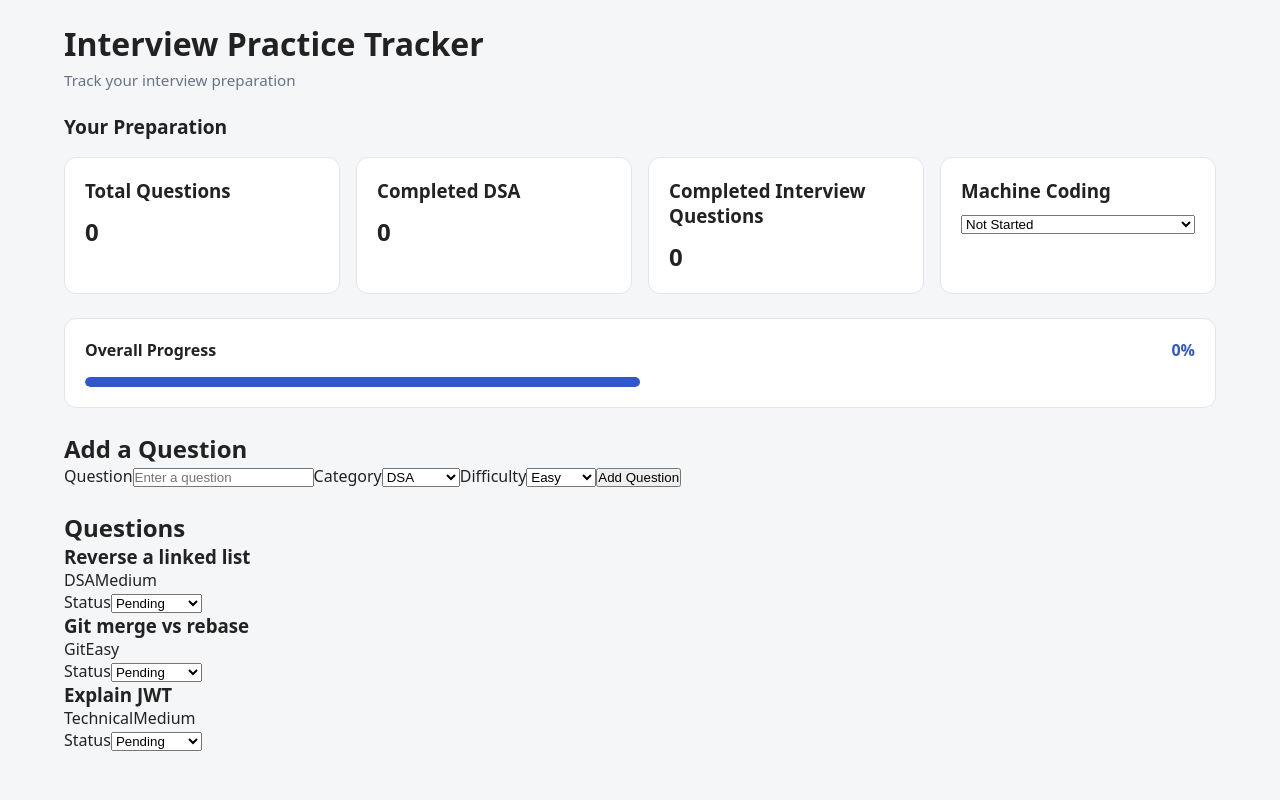
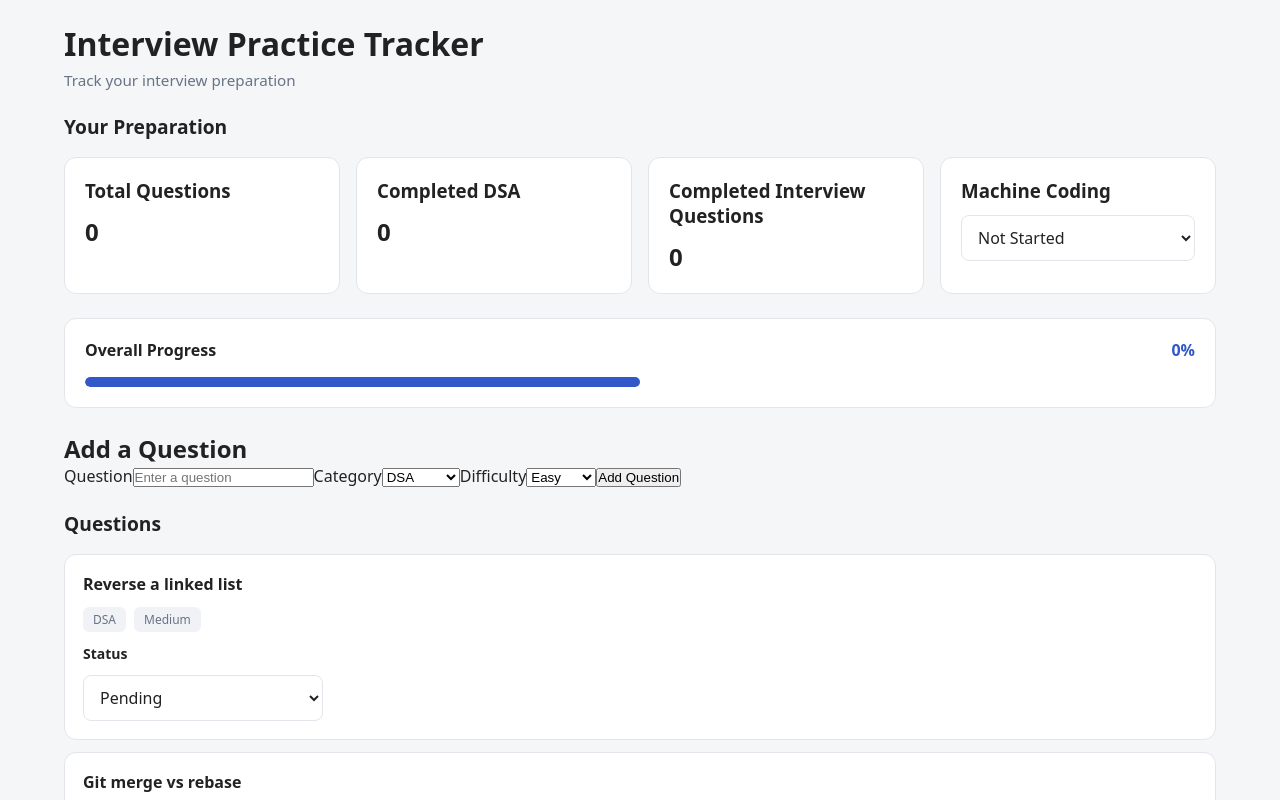
Before and after one commit to novix-vertex/SCS3-Interview-Practice-Tracker, a React (Vite) app: page / in a window 1280 px wide. Shown: the top 800 px of the page. Built offline with nearby package versions, Linux system fonts and the light colour scheme.

Commit message:
- question list css added - dropdown(select) css added

```diff
--- a/src/index.css
+++ b/src/index.css
@@ -6,6 +6,9 @@
   --white: #FFFFFF;
   --gray-color: #687386;
   --primary-color: #3157C8;
+
+  --border-hover-color: #C5CBD5;
+  --tag-background-color: #F0F2F6;
 }
 
 /* Global Reset */
@@ -140,12 +143,100 @@ body {
   height: 0.625rem;
   overflow: hidden;
   background: var(--progress-background-color);
-  border-radius:1rem;
+  border-radius: 1rem;
 }
 
 .progress-fill {
   height: 100%;
   background: var(--primary-color);
   transition: width 0.2s ease;
-  border-radius:1rem;
+  border-radius: 1rem;
 }
+
+
+/* Questions Section */
+.question-list-section {
+  display: flex;
+  flex-direction: column;
+  gap: 1rem;
+  min-width: 0;
+}
+
+.question-list-section h2 {
+  font-size: 1.2rem;
+  line-height: 1.4;
+}
+
+.question-list {
+  display: flex;
+  flex-direction: column;
+  gap: 0.75rem;
+}
+
+/* Question Card */
+.question-card {
+  display: flex;
+  min-width: 0;
+  padding: 1.125rem;
+  background: var(--white);
+  border: 1px solid var(--border-color);
+  border-radius: 0.75rem;
+  transition: border-color 0.2s ease;
+}
+
+.question-card:hover {
+  border-color: var(--border-hover-color);
+}
+
+/* Question Details */
+.question-details {
+  display: flex;
+  flex-direction: column;
+  align-items: flex-start;
+  gap: 0.75rem;
+  width: 100%;
+}
+
+.question-details h3 {
+  font-size: 1rem;
+}
+
+/* Category and Difficulty Tags */
+.question-info {
+  display: flex;
+  flex-wrap: wrap;
+  gap: 0.5rem;
+}
+
+.question-info span {
+  padding: 0.25rem 0.625rem;
+  color: var(--gray-color);
+  background: var(--tag-background-color);
+  border-radius: 0.375rem;
+  font-size: 0.75rem;
+  font-weight: 500;
+}
+
+
+/* Question Status */
+.question-details label {
+  font-size: 0.875rem;
+  font-weight: 600;
+}
+
+.question-details select, .dashboard-card select {
+  width: 100%;
+  max-width: 15rem;
+  padding: 0.625rem 0.75rem;
+  color: var(--text-color);
+  background: var(--white);
+  border: 1px solid var(--border-color);
+  border-radius: 0.5rem;
+  font: inherit;
+  cursor: pointer;
+}
+
+.question-details select:focus, .dashboard-card select:focus {
+  outline: 2px solid var(--primary-color);
+  outline-offset: 1px;
+}
```
